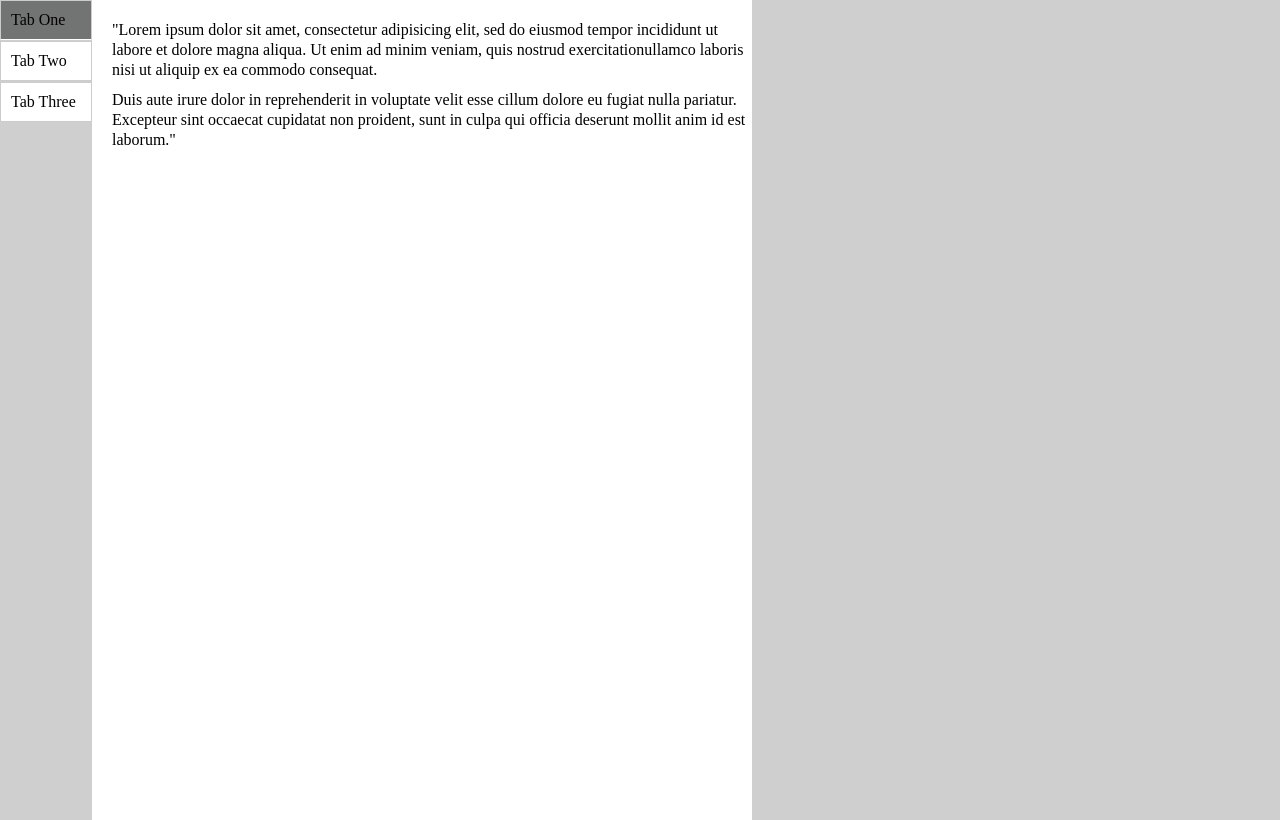
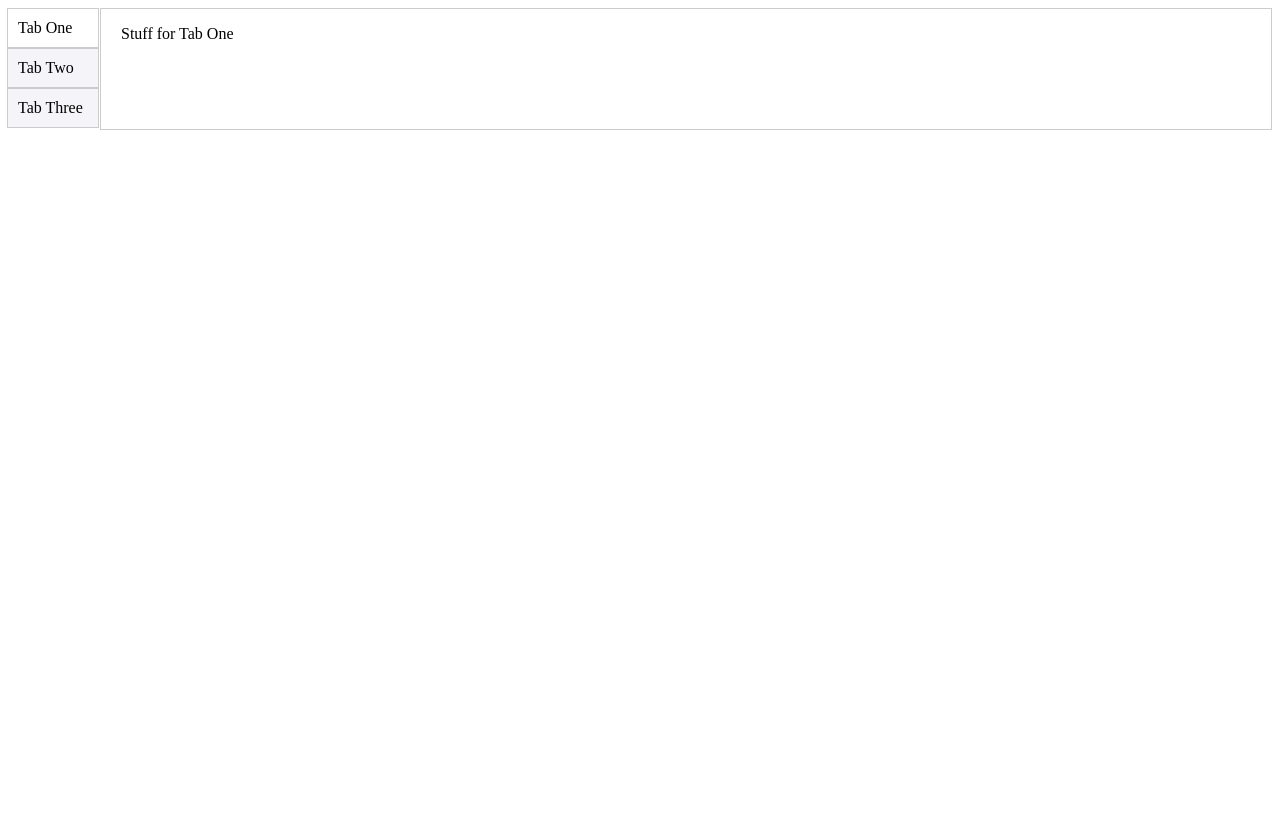
Before and after one commit to lucianenache/vertical_tab, a plain HTML site: page index.html in a window 1280 px wide. Drawn offline with Linux system fonts and the light colour scheme.

Commit message:
added viewport

```diff
--- a/css/style.css
+++ b/css/style.css
@@ -1,88 +1,45 @@
-* {
-  margin: 0;
-  padding: 0;
-}
 
-body {
-
-  width: 100%;
-  height: 100%;
-  margin: 0;
-  padding: 0;
-  overflow: hidden;
-  background: #CFCFCF;
-  text-color: #45454e;
-  /* palette
-      text: #45454e;
-      tabs: #fff;
-      gray: #727373;
-
-  */
-}
-
-.content {
-  top: 0px;
-  left: 92px;
-  position: absolute;
-  float: left;
-  display: inline-block;
-  width:  50%;
-  height: 100%;
-  padding-left: 20px;
-  padding-top: 20px;
-   background: white;
-}
-
-
-p {
-  font-size: 1em;
-  line-height: 1.25em;
-  font-weight: normal;
-  margin-bottom: 10px;
-}
 
 .tabs {
     position: relative;
-      /*min-height: 200px; /* This part sucks */
-      clear: both;
-      margin: 25px 0;
 }
+
 .tab {
-      /*float: left; */
-       height: 41px;
+   height: auto;
+}
 
-    }
 .tab label {
-      background:#fff;
+    background: #f5f5f9;
     padding: 10px;
     border: 1px solid #ccc;
     margin-left: -1px;
-      position: relative;
     left: 1px;
     width: 70px;
     display: block;
 }
-    .tab [type=radio] {
+
+input[type=radio] {
     display: none;
 }
 
-/*
 .content {
+    display:none;
+    position: absolute;
+    top: 0;
+    left: 92px;
+    background: white;
+    right: 0;
+    padding: 0 20px;
+    border: 1px solid #ccc;
+    min-height: 100%;
+}
+[type=radio]:checked ~ label {
+    background: white;
+    z-index: 2;
+}
 
-
-
-      right: 0;
-      bottom: 0;
-      padding: 20px 0 0 0;
-      border: 1px solid #ccc;
-    }
-*/
-    [type=radio]:checked ~ label {
-      background:#727373;
-      border-bottom: 1px solid white;
-      gz-index: 2;
-    }
 [type=radio]:checked ~ label ~ .content {
-
+    8overflow:auto;
+    display:inline;
     z-index: 1;
 }
--- a/index.html
+++ b/index.html
@@ -1,42 +1,41 @@
 <!doctype html>
 <html>
   <head>
+
+    <meta name="viewport" content="width=device-width, initial-scale=1">
     <link rel="stylesheet" type="text/css" href="css/style.css" media="screen"></link>
+    <script type="text/javascript" src="js/script.js"></script>
   </head>
 
+
   <body>
-    <div id="wrapper">
-    <div id="tabs">
-  	  <ul>
-  		   <div class="tab">
-           <input type="radio" id="tab-1" name="tab-group-1" checked>
-           <label for="tab-1">Tab One</label>
-           <div class="content">
-              <p>"Lorem ipsum dolor sit amet, consectetur adipisicing elit, sed do eiusmod tempor incididunt ut labore et dolore magna aliqua. Ut enim ad minim veniam, quis nostrud exercitationullamco laboris nisi ut aliquip ex ea commodo consequat.
-              </p><p>
-              Duis aute irure dolor in reprehenderit in voluptate velit esse cillum dolore eu fugiat nulla pariatur. Excepteur sint occaecat cupidatat non proident, sunt in culpa qui officia deserunt mollit anim id est laborum."</p>
-           </div>
-       </div>
 
-       <div class="tab">
-           <input type="radio" id="tab-2" name="tab-group-1">
-           <label for="tab-2">Tab Two</label>
-           <div class="content">
-              <p>"Sed ut perspiciatis unde omnis iste natus error sit voluptatem accusantium doloremque laudantium, totam rem aperiam, eaque ipsa quae ab illo inventore veritatis et quasi architecto beatae vitae dicta sunt explicabo.</p>
-              <p> Nemo enim ipsam voluptatem quia voluptas sit aspernatur aut odit aut fugit, sed quia consequuntur magni dolores eos qui ratione voluptatem sequi nesciunt. Neque porro quisquam est, qui dolorem ipsum quia dolor sit amet, consectetur, adipisci velit, sed quia non numquam eius modi tempora incidunt ut labore et dolore magnam aliquam quaerat voluptatem.</p>
-              <p> Ut enim ad minima veniam, quis nostrum exercitationem ullam corporis suscipit laboriosam, nisi ut aliquid ex ea commodi consequatur? Quis autem vel eum iure reprehenderit qui in ea voluptate velit esse quam nihil molestiae consequatur, vel illum qui dolorem eum fugiat quo voluptas nulla?</p>
-           </div>
-       </div>
 
+    <div class="tabs">
         <div class="tab">
-           <input type="radio" id="tab-3" name="tab-group-1">
-           <label for="tab-3">Tab Three</label>
-           <div class="content">
-               <p>"Lorem ipsum dolor sit amet, consectetur adipisicing elit, sed do eiusmod tempor incididunt ut labore et dolore magna aliqua. Ut enim ad minim veniam, quis nostrud exercitation ullamco laboris nisi ut aliquip ex ea commodo consequat. Duis aute irure dolor in reprehenderit in voluptate velit esse cillum dolore eu fugiat nulla pariatur. Excepteur sint occaecat cupidatat non proident, sunt in culpa qui officia deserunt mollit anim id est laborum."</p>
-           </div>
-       </div>
-  	 </ul>
+            <input type="radio" id="tab-1" name="tab-group-1" checked />
+            <label for="tab-1">Tab One</label>
+            <div class="content">
+                <p>Stuff for Tab One</p>
+            </div>
+        </div>
+        <div class="tab">
+            <input type="radio" id="tab-2" name="tab-group-1" />
+            <label for="tab-2">Tab Two</label>
+            <div class="content">
+                <p>"Sed ut perspiciatis unde omnis iste natus error sit voluptatem accusantium doloremque laudantium, totam rem aperiam, eaque ipsa quae ab illo inventore veritatis et quasi architecto beatae vitae dicta sunt explicabo.</p>
+                <p>Nemo enim ipsam voluptatem quia voluptas sit aspernatur aut odit aut fugit, sed quia consequuntur magni dolores eos qui ratione voluptatem sequi nesciunt. Neque porro quisquam est, qui dolorem ipsum quia dolor sit amet, consectetur, adipisci velit, sed quia non numquam eius modi tempora incidunt ut labore et dolore magnam aliquam quaerat voluptatem.</p>
+                <p>Ut enim ad minima veniam, quis nostrum exercitationem ullam corporis suscipit laboriosam, nisi ut aliquid ex ea commodi consequatur? Quis autem vel eum iure reprehenderit qui in ea voluptate velit esse quam nihil molestiae consequatur, vel illum qui dolorem eum fugiat quo voluptas nulla?</p>
+            </div>
+        </div>
+        <div class="tab">
+            <input type="radio" id="tab-3" name="tab-group-1" />
+            <label for="tab-3">Tab Three</label>
+            <div class="content">
+                <p>Stuff for Tab Three</p>
+            </div>
+        </div>
     </div>
-  </div>
+
   </body>
 </html>
```
Also changed, not shown: 1 other file. Lines whose indentation alone changed are shown as unchanged.
